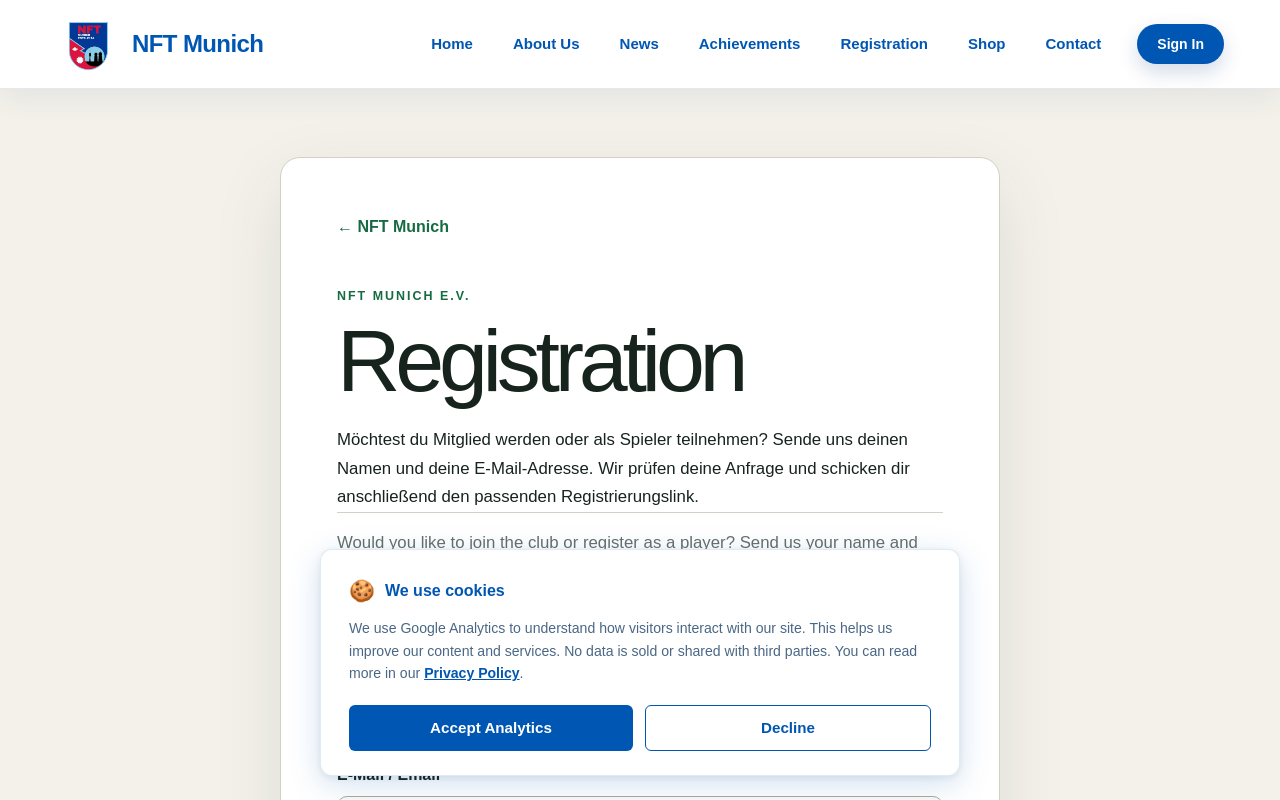
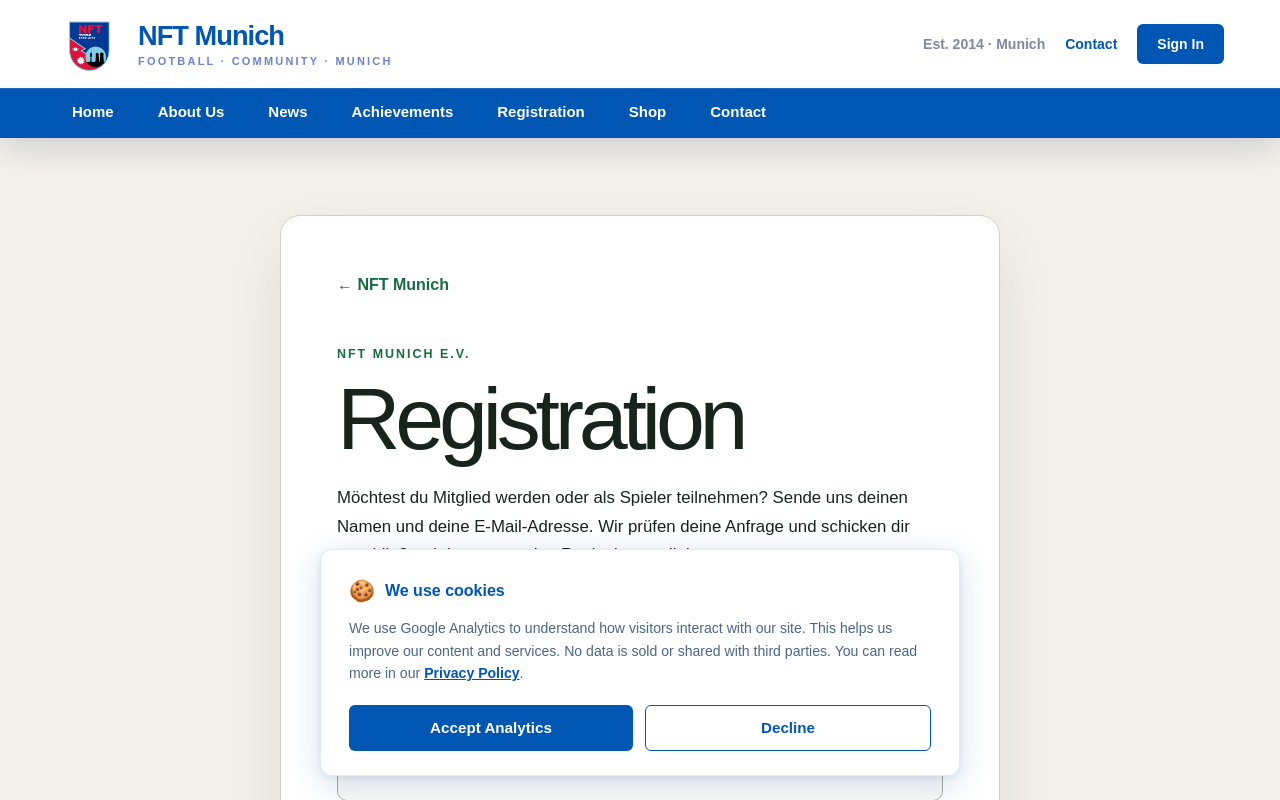
Before and after one commit to ashray-00/nftmunich, a Next.js app: page /registration-request in a window 1280 px wide. Shown: the top 800 px of the page. Built offline with nearby package versions, Linux system fonts and the light colour scheme.

Commit message:
Add two-level club header (#7)
Co-authored-by: Ashray Adhikari <adhikariashray@gmail.com>

```diff
--- a/src/app/layout.tsx
+++ b/src/app/layout.tsx
@@ -52,7 +52,7 @@
             <body>
                 <AuthProvider>
                     <Header />
-                    <main style={{ paddingTop: "80px" }}>{children}</main>
+                    <main className="pt-[79px] lg:pt-[138px]">{children}</main>
                     <CookieBanner />
                 </AuthProvider>
                 <Analytics />
--- a/src/components/Header.tsx
+++ b/src/components/Header.tsx
@@ -59,13 +59,32 @@
   };
 
   return (
-    <header className="bg-bavarian-white/95 backdrop-blur-md text-bavarian-blue px-5 py-3 md:px-8 lg:px-10 xl:px-14 flex justify-between items-center fixed top-0 w-full z-30 border-b border-blue-950/10 shadow-[0_8px_30px_rgba(0,58,120,0.08)]">
-      <Link href="/" className="flex items-center gap-3 group" aria-label="NFT Munich homepage">
-        <Image className="h-[54px] w-[54px] md:h-[64px] md:w-[64px] object-contain transition-transform duration-300 group-hover:scale-105" src="/logo.png" alt="NFT Munich Logo" width={64} height={64} priority />
-        <span className="text-xl md:text-2xl font-extrabold tracking-[-0.025em] leading-none">NFT Munich</span>
-      </Link>
-      <div className="lg:hidden">
-        <button onClick={toggleMenu} className="w-11 h-11 grid place-items-center rounded-full border border-bavarian-blue/20 bg-white shadow-sm focus:outline-none" aria-label="Open navigation menu" aria-expanded={isOpen}>
+    <header className="fixed top-0 w-full z-30 shadow-[0_10px_30px_rgba(0,35,80,0.16)]">
+      <div className="h-[79px] lg:h-[88px] bg-white text-bavarian-blue px-5 md:px-8 lg:px-10 xl:px-14 flex items-center justify-between">
+        <Link href="/" className="flex items-center gap-3 lg:gap-4 group" aria-label="NFT Munich homepage">
+          <Image className="h-[54px] w-[54px] lg:h-[66px] lg:w-[66px] object-contain transition-transform duration-300 group-hover:scale-105" src="/logo.png" alt="NFT Munich Logo" width={66} height={66} priority />
+          <div className="leading-none">
+            <span className="block text-xl lg:text-[1.7rem] font-black tracking-[-0.035em]">NFT Munich</span>
+            <span className="hidden sm:block mt-1.5 text-[10px] lg:text-[11px] font-extrabold uppercase tracking-[0.2em] text-blue-800/65">Football · Community · Munich</span>
+          </div>
+        </Link>
+
+        <div className="hidden lg:flex items-center gap-5 text-sm font-semibold">
+          <span className="text-blue-950/55">Est. 2014 · Munich</span>
+          <a href="mailto:nftmunich@gmail.com" className="hover:text-blue-800 transition-colors">Contact</a>
+          {!authLoading && (user ? (
+            <div className="flex items-center gap-3">
+              <span className="max-w-[160px] truncate text-blue-950/60">{user.email}</span>
+              {(user.role === "admin" || user.role === "super_admin") && <Link href="/admin" className="font-bold hover:text-blue-800">Admin</Link>}
+              <button onClick={handleSignOut} className="border border-bavarian-blue px-4 py-2 rounded-md hover:bg-bavarian-blue hover:text-white transition-colors">Sign Out</button>
+            </div>
+          ) : (
+            <button onClick={() => router.push("/login")} className="font-bold bg-bavarian-blue text-white px-5 py-2.5 rounded-md hover:bg-blue-800 transition-colors">Sign In</button>
+          ))}
+        </div>
+
+        <div className="lg:hidden">
+          <button onClick={toggleMenu} className="w-11 h-11 grid place-items-center rounded-full border border-bavarian-blue/20 bg-white shadow-sm focus:outline-none" aria-label="Open navigation menu" aria-expanded={isOpen}>
           <svg
             className="w-6 h-6"
             fill="none"
@@ -80,9 +99,11 @@
               d="M4 6h16M4 12h16m-7 6h7"
             ></path>
           </svg>
-        </button>
+          </button>
+        </div>
       </div>
-      <nav className="hidden lg:flex lg:items-center lg:gap-0 xl:gap-2" aria-label="Main navigation">
+
+      <nav className="hidden lg:flex h-[50px] items-center px-10 xl:px-14 bg-bavarian-blue text-white gap-1 xl:gap-3 border-t border-white/10" aria-label="Main navigation">
         {[
           { id: "home", label: "Home" },
           { id: "about", label: "About Us" },
@@ -96,44 +117,12 @@
             key={section.id}
             href={section.id === "registration-request" ? "/registration-request" : `/#${section.id}`}
             onClick={() => section.id !== "registration-request" && scrollToSection(section.id)}
-            className={`inline-flex items-center rounded-full px-2.5 xl:px-4 py-2 text-sm xl:text-[15px] font-semibold transition-all duration-200 hover:bg-blue-50 hover:text-blue-800 cursor-pointer ${activeSection === section.id ? "bg-amber-50 text-amber-700" : ""
+            className={`h-full inline-flex items-center px-3 xl:px-4 text-sm xl:text-[15px] font-bold border-b-[3px] transition-colors cursor-pointer ${activeSection === section.id ? "border-amber-400 text-amber-300" : "border-transparent hover:border-white/55 hover:bg-white/10"
               }`}
           >
             {section.label}
           </Link>
         ))}
-        {!authLoading && (
-          <div className="lg:ml-2 xl:ml-3 flex items-center gap-3">
-            {user ? (
-              <>
-                <span className="text-sm text-bavarian-blue opacity-75 max-w-[140px] truncate">
-                  {user.email}
-                </span>
-                {(user.role === "admin" || user.role === "super_admin") && (
-                  <Link
-                    href="/admin"
-                    className="text-sm bg-bavarian-blue text-bavarian-white px-4 py-2 rounded-full shadow-sm hover:-translate-y-0.5 hover:shadow-md transition-all"
-                  >
-                    Admin
-                  </Link>
-                )}
-                <button
-                  onClick={handleSignOut}
-                  className="text-sm border border-bavarian-blue text-bavarian-blue px-4 py-2 rounded-full hover:bg-bavarian-blue hover:text-bavarian-white transition-colors"
-                >
-                  Sign Out
-                </button>
-              </>
-            ) : (
-              <button
-                onClick={() => router.push("/login")}
-                className="text-sm font-bold bg-bavarian-blue text-bavarian-white px-5 py-2.5 rounded-full shadow-[0_8px_20px_rgba(0,58,120,0.18)] hover:-translate-y-0.5 hover:shadow-[0_10px_24px_rgba(0,58,120,0.25)] transition-all"
-              >
-                Sign In
-              </button>
-            )}
-          </div>
-        )}
       </nav>
       {isOpen && (
         <div className="fixed inset-0 bg-bavarian-white/95 backdrop-blur-lg flex flex-col items-center justify-center z-40">
```
